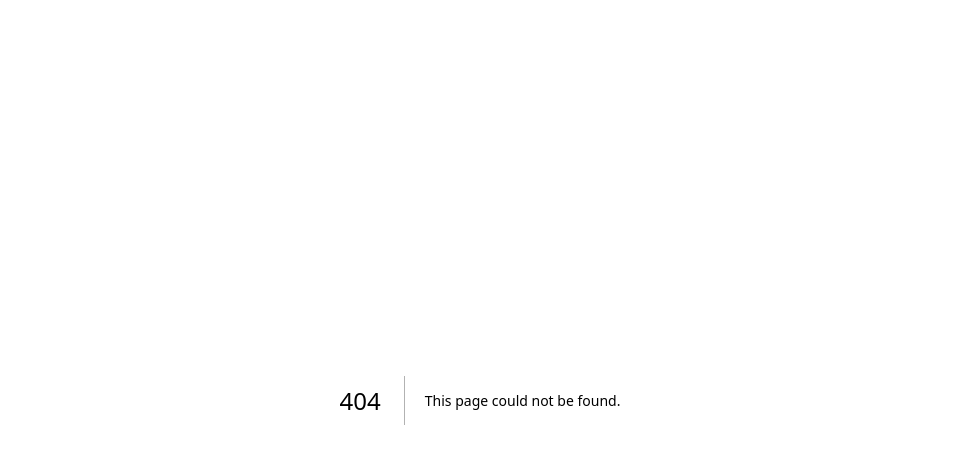
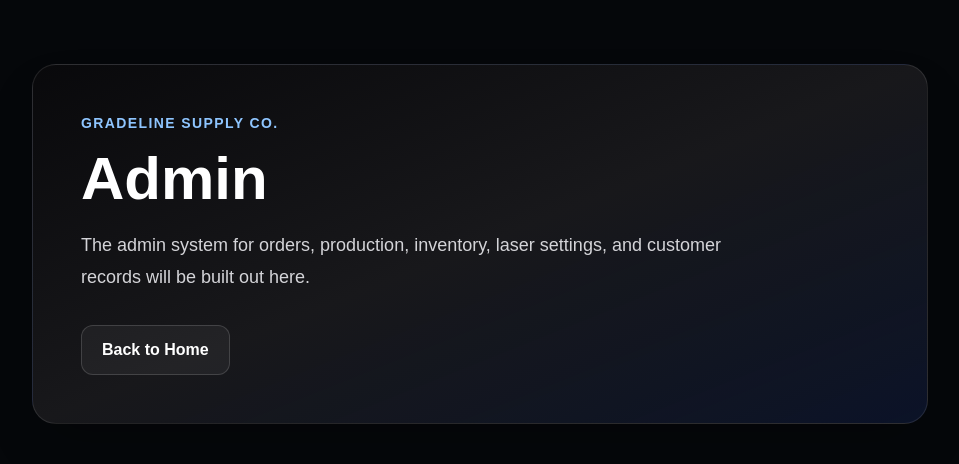
Before and after one commit to davemeeks64-hash/gradeline-supply, a Next.js app: page /admin in a window 1280 px wide. Before the commit this address had no page. Shown: the top 464 px of the page, without its empty margins (160-1119 px from the left). Built offline with nearby package versions, Linux system fonts and the light colour scheme.

Commit message:
Added placeholder route pages

```diff
--- /dev/null
+++ b/src/app/admin/page.tsx
@@ -0,0 +1,24 @@
+import Link from "next/link";
+
+export default function AdminPage() {
+  return (
+    <main className="min-h-screen bg-[#05070a] px-6 py-16 text-white">
+      <section className="mx-auto max-w-4xl rounded-3xl border border-white/10 bg-gradient-to-br from-zinc-950 via-zinc-900 to-blue-950/40 p-8 shadow-2xl md:p-12">
+        <p className="text-sm font-bold uppercase tracking-widest text-blue-300">
+          Gradeline Supply Co.
+        </p>
+        <h1 className="mt-4 text-4xl font-black md:text-6xl">Admin</h1>
+        <p className="mt-5 max-w-2xl text-lg leading-8 text-zinc-300">
+          The admin system for orders, production, inventory, laser settings,
+          and customer records will be built out here.
+        </p>
+        <Link
+          href="/"
+          className="mt-8 inline-flex rounded-xl border border-white/15 bg-white/5 px-5 py-3 font-bold text-white transition hover:border-blue-300/40 hover:bg-blue-400/10"
+        >
+          Back to Home
+        </Link>
+      </section>
+    </main>
+  );
+}
--- /dev/null
+++ b/src/app/collections/page.tsx
@@ -0,0 +1,26 @@
+import Link from "next/link";
+
+export default function CollectionsPage() {
+  return (
+    <main className="min-h-screen bg-[#05070a] px-6 py-16 text-white">
+      <section className="mx-auto max-w-4xl rounded-3xl border border-white/10 bg-gradient-to-br from-zinc-950 via-zinc-900 to-blue-950/40 p-8 shadow-2xl md:p-12">
+        <p className="text-sm font-bold uppercase tracking-widest text-blue-300">
+          Gradeline Supply Co.
+        </p>
+        <h1 className="mt-4 text-4xl font-black md:text-6xl">
+          Collections
+        </h1>
+        <p className="mt-5 max-w-2xl text-lg leading-8 text-zinc-300">
+          Industrial goods, custom gifts, business branding, and shop-built
+          products will live here soon.
+        </p>
+        <Link
+          href="/"
+          className="mt-8 inline-flex rounded-xl border border-white/15 bg-white/5 px-5 py-3 font-bold text-white transition hover:border-blue-300/40 hover:bg-blue-400/10"
+        >
+          Back to Home
+        </Link>
+      </section>
+    </main>
+  );
+}
--- /dev/null
+++ b/src/app/contact/page.tsx
@@ -0,0 +1,24 @@
+import Link from "next/link";
+
+export default function ContactPage() {
+  return (
+    <main className="min-h-screen bg-[#05070a] px-6 py-16 text-white">
+      <section className="mx-auto max-w-4xl rounded-3xl border border-white/10 bg-gradient-to-br from-zinc-950 via-zinc-900 to-blue-950/40 p-8 shadow-2xl md:p-12">
+        <p className="text-sm font-bold uppercase tracking-widest text-blue-300">
+          Gradeline Supply Co.
+        </p>
+        <h1 className="mt-4 text-4xl font-black md:text-6xl">Contact</h1>
+        <p className="mt-5 max-w-2xl text-lg leading-8 text-zinc-300">
+          Contact details and project inquiry options for Gradeline Supply Co.
+          will be added here.
+        </p>
+        <Link
+          href="/"
+          className="mt-8 inline-flex rounded-xl border border-white/15 bg-white/5 px-5 py-3 font-bold text-white transition hover:border-blue-300/40 hover:bg-blue-400/10"
+        >
+          Back to Home
+        </Link>
+      </section>
+    </main>
+  );
+}
--- /dev/null
+++ b/src/app/custom-order/page.tsx
@@ -0,0 +1,26 @@
+import Link from "next/link";
+
+export default function CustomOrderPage() {
+  return (
+    <main className="min-h-screen bg-[#05070a] px-6 py-16 text-white">
+      <section className="mx-auto max-w-4xl rounded-3xl border border-white/10 bg-gradient-to-br from-zinc-950 via-zinc-900 to-blue-950/40 p-8 shadow-2xl md:p-12">
+        <p className="text-sm font-bold uppercase tracking-widest text-blue-300">
+          Gradeline Supply Co.
+        </p>
+        <h1 className="mt-4 text-4xl font-black md:text-6xl">
+          Custom Order
+        </h1>
+        <p className="mt-5 max-w-2xl text-lg leading-8 text-zinc-300">
+          A guided request flow for one-off laser engraving, signs, tags, gifts,
+          and shop-built projects is coming soon.
+        </p>
+        <Link
+          href="/"
+          className="mt-8 inline-flex rounded-xl border border-white/15 bg-white/5 px-5 py-3 font-bold text-white transition hover:border-blue-300/40 hover:bg-blue-400/10"
+        >
+          Back to Home
+        </Link>
+      </section>
+    </main>
+  );
+}
--- /dev/null
+++ b/src/app/gallery/page.tsx
@@ -0,0 +1,24 @@
+import Link from "next/link";
+
+export default function GalleryPage() {
+  return (
+    <main className="min-h-screen bg-[#05070a] px-6 py-16 text-white">
+      <section className="mx-auto max-w-4xl rounded-3xl border border-white/10 bg-gradient-to-br from-zinc-950 via-zinc-900 to-blue-950/40 p-8 shadow-2xl md:p-12">
+        <p className="text-sm font-bold uppercase tracking-widest text-blue-300">
+          Gradeline Supply Co.
+        </p>
+        <h1 className="mt-4 text-4xl font-black md:text-6xl">Gallery</h1>
+        <p className="mt-5 max-w-2xl text-lg leading-8 text-zinc-300">
+          Finished engravings, custom builds, leatherwork, slate, acrylic, and
+          production highlights will be showcased here.
+        </p>
+        <Link
+          href="/"
+          className="mt-8 inline-flex rounded-xl border border-white/15 bg-white/5 px-5 py-3 font-bold text-white transition hover:border-blue-300/40 hover:bg-blue-400/10"
+        >
+          Back to Home
+        </Link>
+      </section>
+    </main>
+  );
+}
```
